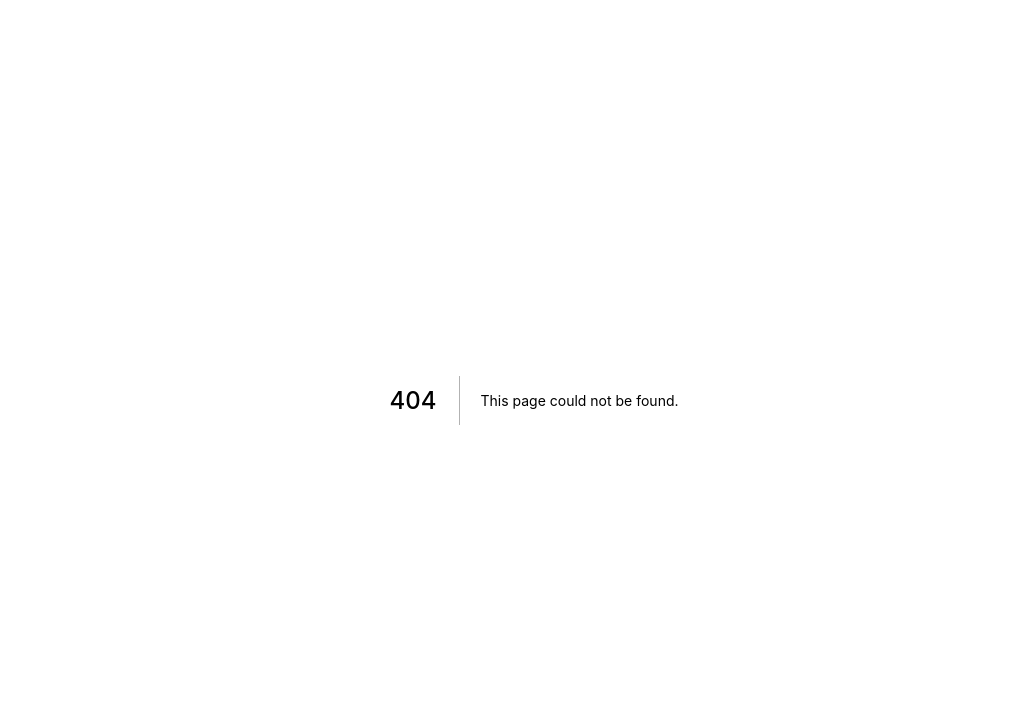
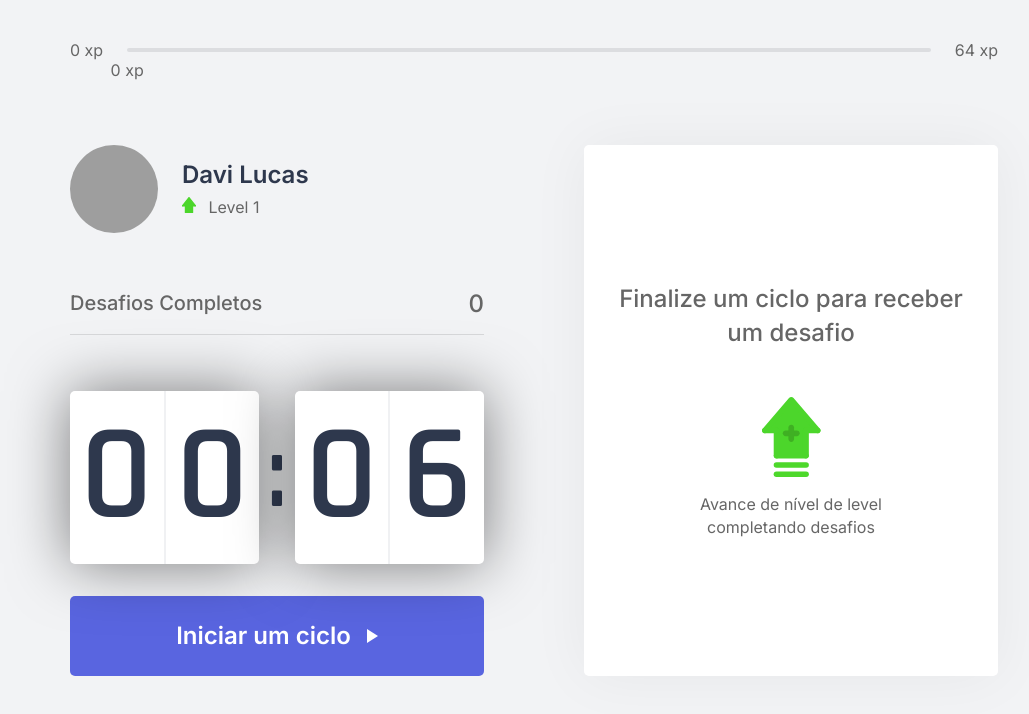
Before and after one commit to davidlpc1/Move.IT-NLW, a Next.js app: page /cycle in a window 1280 px wide. Before the commit this address had no page. Shown: the top 714 px of the page, without its empty margins (106-1135 px from the left). Built offline with nearby package versions, Linux system fonts and the light colour scheme; grey boxes are pictures that could not be loaded.

Commit message:
:sparkles: feat route and Link component

```diff
--- /dev/null
+++ b/src/pages/cycle.tsx
@@ -0,0 +1,83 @@
+import Head from "next/head";
+import { GetServerSideProps } from "next";
+
+import CompletedChallenges from "../components/CompletedChallenges";
+import Countdown from "../components/Countdown";
+import ExperienceBar from "../components/ExperienceBar";
+import Profile from "../components/Profile";
+import ChallengeBox from "../components/ChallengeBox";
+
+import styles from "../styles/pages/Home.module.css";
+import { motion } from "framer-motion";
+import { CountdownProvider } from "../contexts/CountdownContext";
+import { ChallengesProvider } from "../contexts/ChallengesContext";
+
+interface HomeProps {
+  level:number ;
+  currentExperience:number ;
+  challengesCompleted:number ;
+}
+
+export default function Home(props:HomeProps) {
+  const motionProps = {
+    variants: {
+      show: { opacity: 1, y: "0" },
+      hidden: { opacity: 0, y: "100%" },
+    },
+    initial: "hidden",
+    animate: "show",
+  };
+
+  return (
+    <ChallengesProvider
+      level={props.level}
+      currentExperience={props.currentExperience}
+      challengesCompleted={props.challengesCompleted}
+    >
+      <div className={styles.container}>
+        <Head>
+          <title>Início | Move.it</title>
+        </Head>
+
+        <motion.div
+          transition={{ delay: 0.5, duration: 0.75 }}
+          {...motionProps}
+        >
+          <ExperienceBar />
+        </motion.div>
+
+        <CountdownProvider>
+          <section>
+            <motion.div
+              transition={{ delay: 1, duration: 0.75 }}
+              {...motionProps}
+            >
+              <Profile />
+              <CompletedChallenges />
+              <Countdown />
+            </motion.div>
+
+            <motion.div
+              transition={{ delay: 1.25, duration: 0.75 }}
+              {...motionProps}
+            >
+              <ChallengeBox />
+            </motion.div>
+          </section>
+        </CountdownProvider>
+      </div>
+    </ChallengesProvider>
+  );
+}
+
+export const getServerSideProps: GetServerSideProps = async (context) => {
+  const { level, currentExperience, challengesCompleted } = context.req.cookies;
+
+  return {
+    props: {
+      level: Number(level),
+      currentExperience:Number(currentExperience),
+      challengesCompleted:Number(challengesCompleted),
+    },
+  };
+};
```
Also changed, not shown: src/components/Link/index.tsx (added, +11 -0 lines), src/pages/index.tsx (+6 -69 lines).
